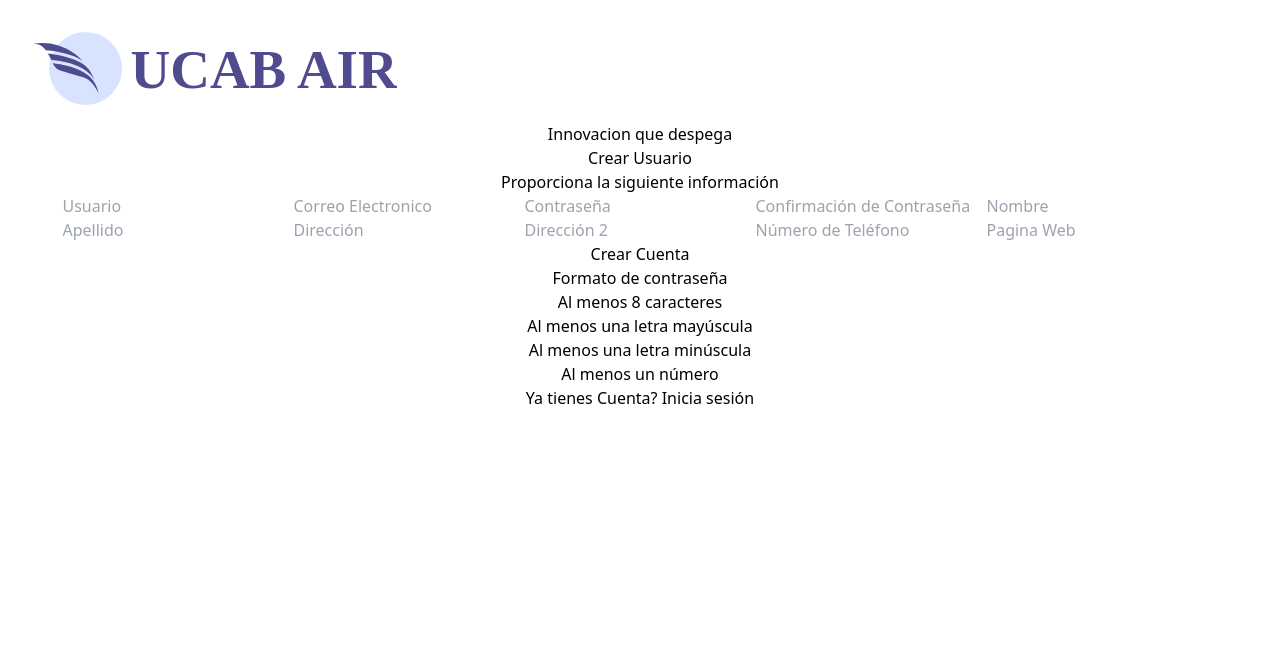
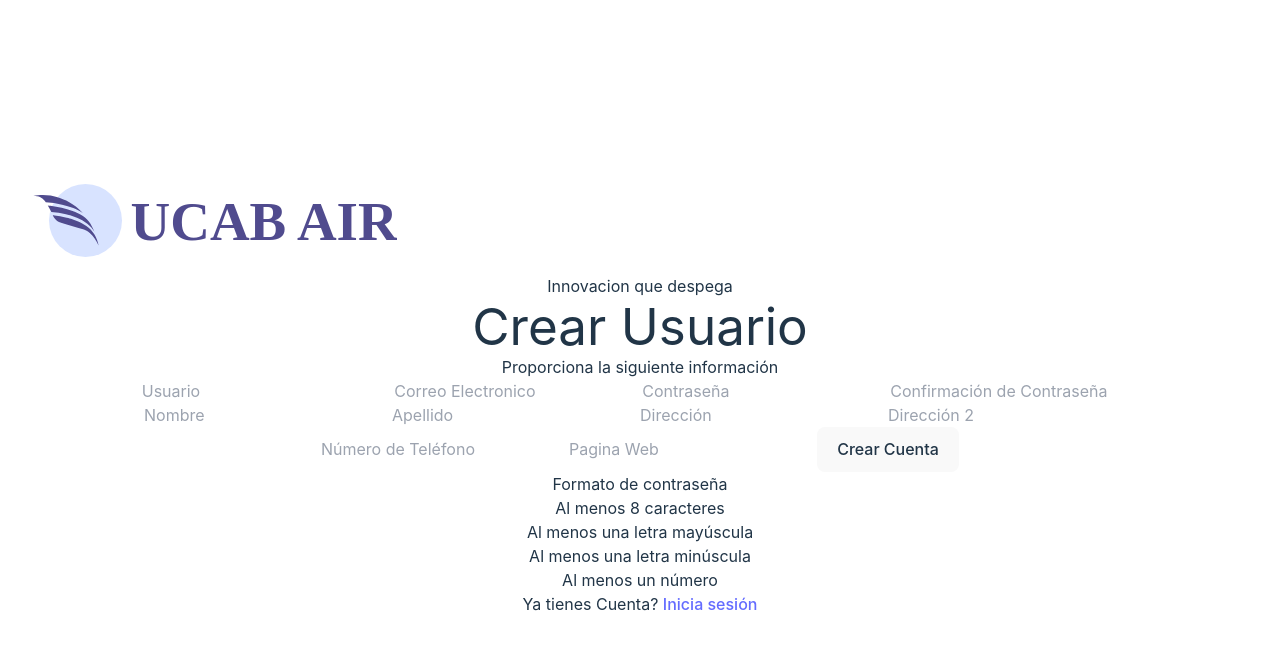
Before and after one commit to DanCas03/UCABAIR_BD, a React (Vite) app in the folder UcabAir-react/: page /signup in a window 1280 px wide. Shown: the top 650 px of the page. Built offline with nearby package versions, Linux system fonts and the light colour scheme.

Commit message:
feat: update login and signup functions to accept destructured parameters and improve error handling

```diff
--- a/UcabAir-react/src/Components/ApiLogin.jsx
+++ b/UcabAir-react/src/Components/ApiLogin.jsx
@@ -1,7 +1,7 @@
 
 
 
-export async function HandleLogin(user,password){
+export async function HandleLogin({password, user}) {
     return await fetch(`http://localhost:3000/users/login?user=${user}&password=${password}` ,{ headers: { 'Accept': 'application/json' } })
     .then(response => response.json())
 
--- a/UcabAir-react/src/Components/ApiSignup.jsx
+++ b/UcabAir-react/src/Components/ApiSignup.jsx
@@ -1 +1,17 @@
-export function HandleSignup() {}
+export async function HandleSignup({user, password, email, name, lastName, address, address2 ,phone, pagWeb}) {
+
+
+    return await fetch(`http://localhost:3000/users/signup?user=${user}&password=${password}&email=${email
+
+    }&name=${name}&lastname=${lastName
+
+    }&address=${address}&address2=${address2
+
+    }&phone=${phone}&pagWeb=${pagWeb}` ,{ method: 'PUT',headers: { 'Accept': 'application/json' } })
+    .then(response => response.json())
+
+    .catch((e) => {
+        console.log(e);
+        return '404';
+    });
+}
--- a/UcabAir-react/src/Pages/LogIn.jsx
+++ b/UcabAir-react/src/Pages/LogIn.jsx
@@ -29,7 +29,8 @@ export default function LogIn() {
                 <form onSubmit={handleSubmit(
 
                     async (data) => {
-                        let response = await HandleLogin(data.user, data.password);
+                        console.log(data);
+                        let response = await HandleLogin(data);
                         if(response === '404'){
                             toast.error('Ocurrio un error de conexión con el servidor');
                         }else{
--- a/UcabAir-react/src/Pages/SignUp.jsx
+++ b/UcabAir-react/src/Pages/SignUp.jsx
@@ -104,7 +104,7 @@ export default function SignUp() {
                     }
                 )}>
                     <input {...register("user", {required: 'Es necesario ingresar un usuario'})} placeholder="Usuario" />
-                    {showErrorE && <div className="erroremail text-red-500">{errorEMessage}</div>}
+                    {showErrorE && <div className="erroremail text-red-500">{errorEMessage}</div>}                      {/* Intento de implementar tailwindcss... se puede cambiar por hotoast */}
                     <input {...register("email", {required: 'Se requiere un correo electronico'})} placeholder='Correo Electronico' />
                     {showErrorP && <div className="errorpassword text-red-500">{errorPMessage}</div>}
             		{showSuccessful && <div className="color: green">{successfulMessage}</div>}
--- a/UcabAir-react/src/index.css
+++ b/UcabAir-react/src/index.css
@@ -1,7 +1,7 @@
 @tailwind base;
 @tailwind components;
 @tailwind utilities;
-/* :root {
+:root {
   font-family: Inter, system-ui, Avenir, Helvetica, Arial, sans-serif;
   line-height: 1.5;
   font-weight: 400;
@@ -68,4 +68,4 @@ button:focus-visible {
   button {
     background-color: #f9f9f9;
   }
-} */
+}
--- a/UcabAir-react/tailwind.config.js
+++ b/UcabAir-react/tailwind.config.js
@@ -1,8 +1,8 @@
 /** @type {import('tailwindcss').Config} */
 export default {
-  content: ["./src/pages/**/*.{js,ts,jsx,tsx,mdx}",
-    "./src/components/**/*.{js,ts,jsx,tsx,mdx}",
-    "./src/app/**/*.{js,ts,jsx,tsx,mdx}",],
+  content: ["./src/Pages/**/*.{js,ts,jsx,tsx,mdx}",
+    "./src/Components/**/*.{js,ts,jsx,tsx,mdx}",
+    "./src/**/*.{js,ts,jsx,tsx,mdx}",],
     theme: {
       extend: {
         colors: {
```
